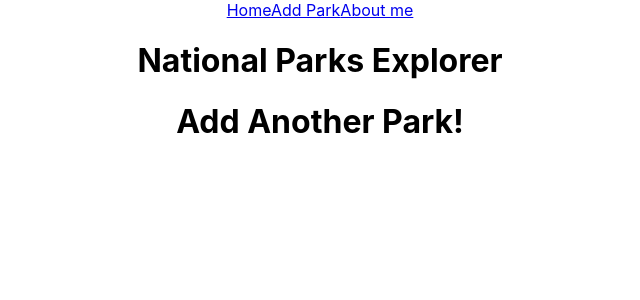
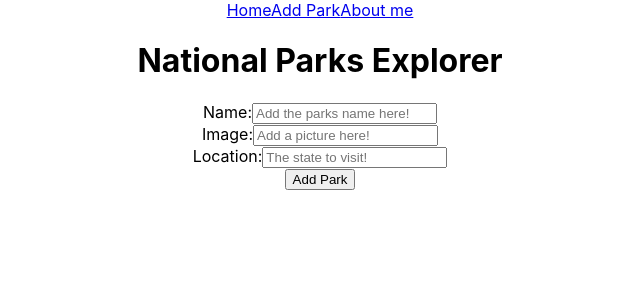
Before and after one commit to kharbour22/National-Parks-Project, a React (Create React App) app: page /add_park in a window 1280 px wide. Shown: the top 300 px of the page, without its empty margins (320-960 px from the left). Built offline with nearby package versions, Linux system fonts and the light colour scheme; data requests are answered from the project's data file.

Commit message:
Added ParkForm and Navigate feature

```diff
--- /dev/null
+++ b/src/components/NewParkForm.js
@@ -0,0 +1,48 @@
+import { useState } from "react"
+import { useNavigate } from "react-router-dom"
+
+
+function NewParkForm(){
+
+    const [formData, setformData] = useState({
+        name: "",
+        image: "",
+        location: "",
+
+    })
+
+    const navigate = useNavigate()
+
+    function handleSubmit(e){
+        e.preventDefault()
+        console.log(formData)
+
+        //Add park code goes here
+
+        setformData({name:"", image:"",location:""})
+        navigate('/')
+    }
+
+    function updatedFormData(e){
+        setformData({...formData, [e.target.name]: e.target.value})
+
+    }
+
+
+
+    return (
+        <form onSubmit={handleSubmit}>
+            <label>Name:</label>
+          <input onChange={updatedFormData} type="text" name= "name" placeholder="Add the parks name here!" value={formData.name}/>
+          <br/>
+          <label>Image:</label>
+          <input onChange={updatedFormData} type="text" name= "image" placeholder="Add a picture here!" value={formData.image}/>
+          <br/>
+          <label>Location:</label>
+          <input onChange={updatedFormData} type="text" name= "location" placeholder="The state to visit!" value={formData.location}/>
+          <br/>
+          <button type="submit">Add Park</button>
+        </form>
+    )
+}
+export default NewParkForm
--- a/src/index.js
+++ b/src/index.js
@@ -7,6 +7,8 @@ import { createBrowserRouter, RouterProvider } from 'react-router-dom';
 import ErrorPage from './components/ErrorPage';
 import About from './components/About';
 import ParkList from './components/ParkList';
+import NewParkForm from './components/NewParkForm';
+
 
 const router = createBrowserRouter([
   {
@@ -20,7 +22,7 @@ const router = createBrowserRouter([
       },
       {
         path: "/add_park",
-        element: <h1>Add Another Park!</h1>
+        element: <NewParkForm/>
       },
       {
         path: "/about_me",
```
